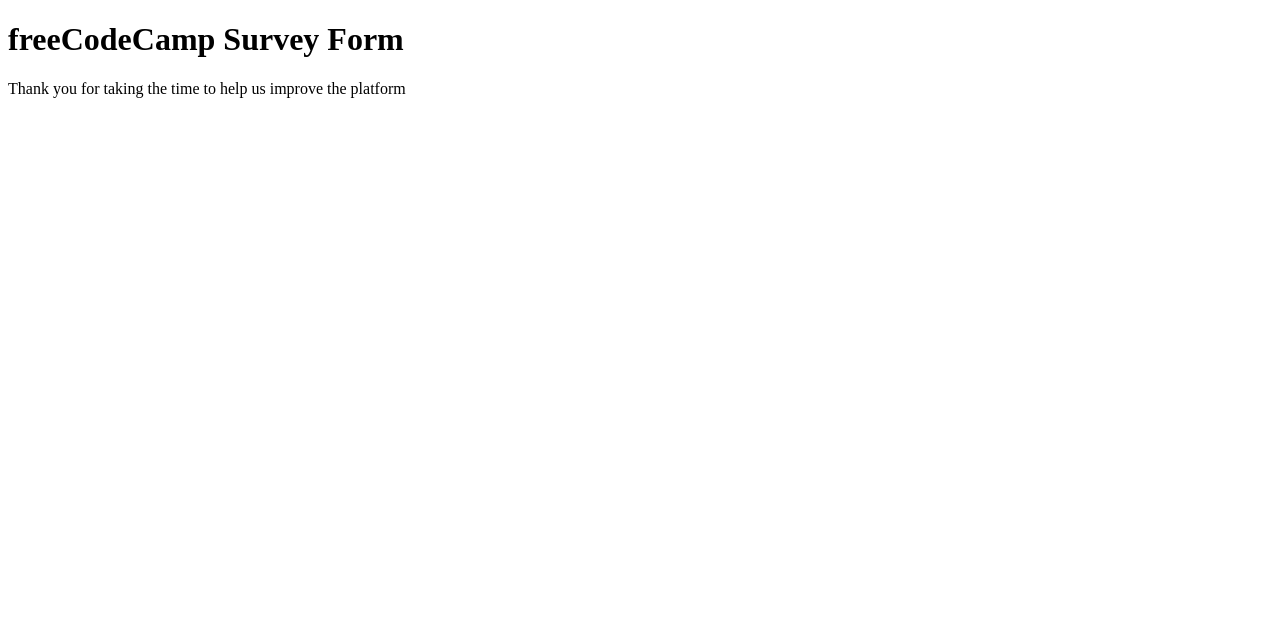
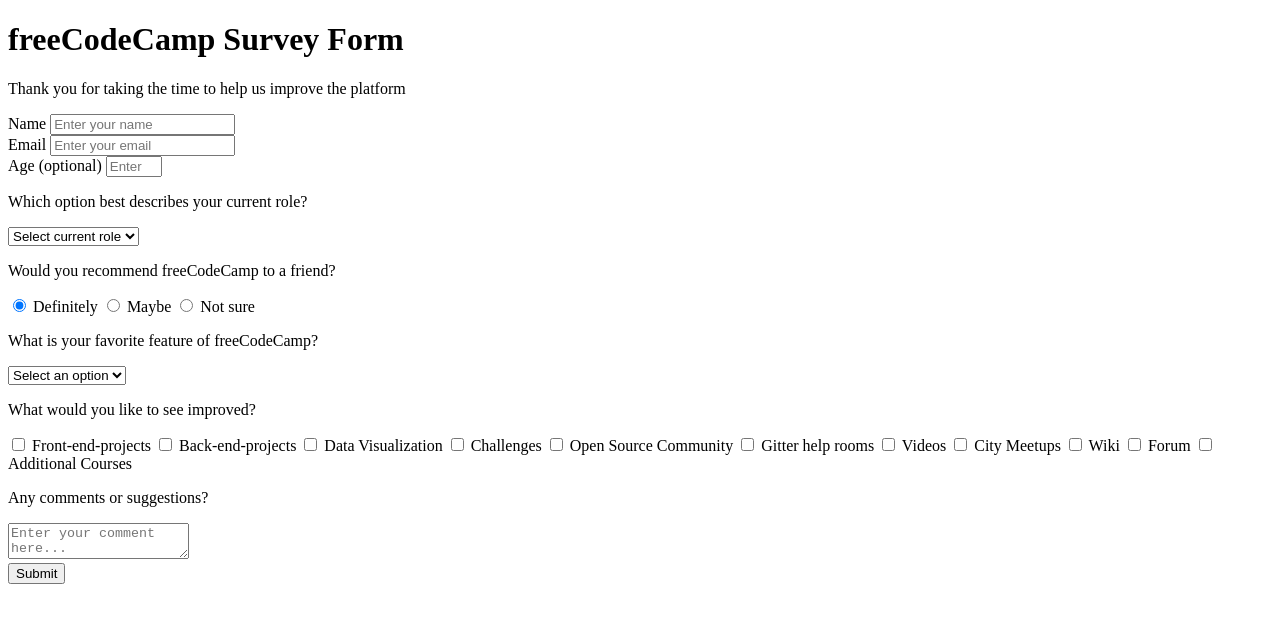
Before and after one commit to KarlaSolano/formulario, a plain HTML site: page formulario.html in a window 1280 px wide. Drawn offline with Linux system fonts and the light colour scheme.

Commit message:
feature(form): se creó formulario con sus campos.

```diff
--- a/formulario.html
+++ b/formulario.html
@@ -12,15 +12,118 @@
 <body>
     <div class="container">
         <header class="header">
-            <h1 id="title">freeCodeCamp Survey Form</h1>
-            <p id="descripcion">
+            <h1 id="title" class="text-center">freeCodeCamp Survey Form</h1>
+            <p id="description" class="description text-center">
                 Thank you for taking the time to help us improve the platform
             </p>
         </header>
         <form id="survey-form">
-
+            <div class="form-group">
+                <label id="name-label" for="name">Name</label>
+                <input type="text" name="name" id="name" class="form-control" placeholder="Enter your name" required>
+            </div>
+            <div class="form-group">
+                <label for="email" id="email-label">Email</label>
+                <input type="email" name="email" id="email" class="form-control" placeholder="Enter your email" required>
+            </div>
+            <div class="form-group">
+                <label for="number" id="number-label">Age <span class="clue">(optional)</span></label>
+                <input type="number" name="age" id="number" class="form-control" min="10" max="99" placeholder="Enter your age" required>
+            </div>
+            <div class="form-group">
+                <p>Which option best describes your current role?</p>
+                <select name="role" id="dropdown" class="form-control" required>
+                    <option disabled selected value>Select current role</option>
+                    <option value="student">Student</option>
+                    <option value="job">Full Time Job</option>
+                    <option value="learner">Full Time Learner</option>
+                    <option value="preferNo">Prefer not to say</option>
+                    <option value="other">Other</option>
+                </select>
+            </div>
+            <div class="form-group">
+                <p>Would you recommend freeCodeCamp to a friend?</p>
+                <label>
+                    <input type="radio" name="user-recommend" value="definitely" class="input-radio" checked>
+                    Definitely
+                </label>
+                <label>
+                    <input type="radio" name="user-recommend" value="maybe" class="input-radio">
+                    Maybe
+                </label>
+                <label>
+                    <input type="radio" name="user-recommend" value="not-sure" class="input-radio">
+                    Not sure
+                </label>
+            </div>
+            <div class="form-group">
+                <p>
+                    What is your favorite feature of freeCodeCamp?
+                </p>
+                <select name="mostlike" id="most-like" class="form-control" required>
+                    <option disabled selected value>Select an option</option>
+                    <option value="challenges">Challenges</option>
+                    <option value="projects">projects</option>
+                    <option value="Community">Community</option>
+                    <option value="openSource">Open Source</option>
+                </select>
+            </div>
+            <div class="form-group">
+                <p>What would you like to see improved?</p>
+                <label>
+                    <input type="checkbox" name="prefer" value="front-end-projects" class="input-checkbox">
+                    Front-end-projects
+                </label>
+                <label>
+                    <input type="checkbox" name="prefer" value="back-end-projects" class="input-checkbox">
+                    Back-end-projects
+                </label>
+                <label>
+                    <input type="checkbox" name="prefer" value="data-visualization" class="input-checkbox">
+                    Data Visualization
+                </label>
+                <label>
+                    <input type="checkbox" name="prefer" value="challenges" class="input-checkbox">
+                    Challenges
+                </label>
+                <label>
+                    <input type="checkbox" name="prefer" value="open-source-community" class="input-checkbox">
+                    Open Source Community
+                </label>
+                <label>
+                    <input type="checkbox" name="prefer" value="gitter-help-rooms" class="input-checkbox">
+                    Gitter help rooms
+                </label>
+                <label>
+                    <input type="checkbox" name="prefer" value="videos" class="input-checkbox">
+                    Videos
+                </label>
+                <label>
+                    <input type="checkbox" name="prefer" value="city-meetups" class="input-checkbox">
+                    City Meetups
+                </label>
+                <label>
+                    <input type="checkbox" name="prefer" value="wiki" class="input-checkbox">
+                    Wiki
+                </label>
+                <label>
+                    <input type="checkbox" name="prefer" value="forum" class="input-checkbox">
+                    Forum
+                </label>
+                <label>
+                    <input type="checkbox" name="prefer" value="additional-courses" class="input-checkbox">
+                    Additional Courses
+                </label>
+            </div>
+            <div class="form-group">
+                <p>Any comments or suggestions?</p>
+                <textarea name="comment" id="comments" class="input-textarea" placeholder="Enter your comment here..."></textarea>
+            </div>
+            <div class="form-group">
+                <button id="submit" type="submit" class="submit-button">Submit</button>
+            </div>
         </form>
     </div>
+    <script src="https://cdn.freecodecamp.org/testable-projects-fcc/v1/bundle.js"></script>
 </body>
-
 </html>
```
